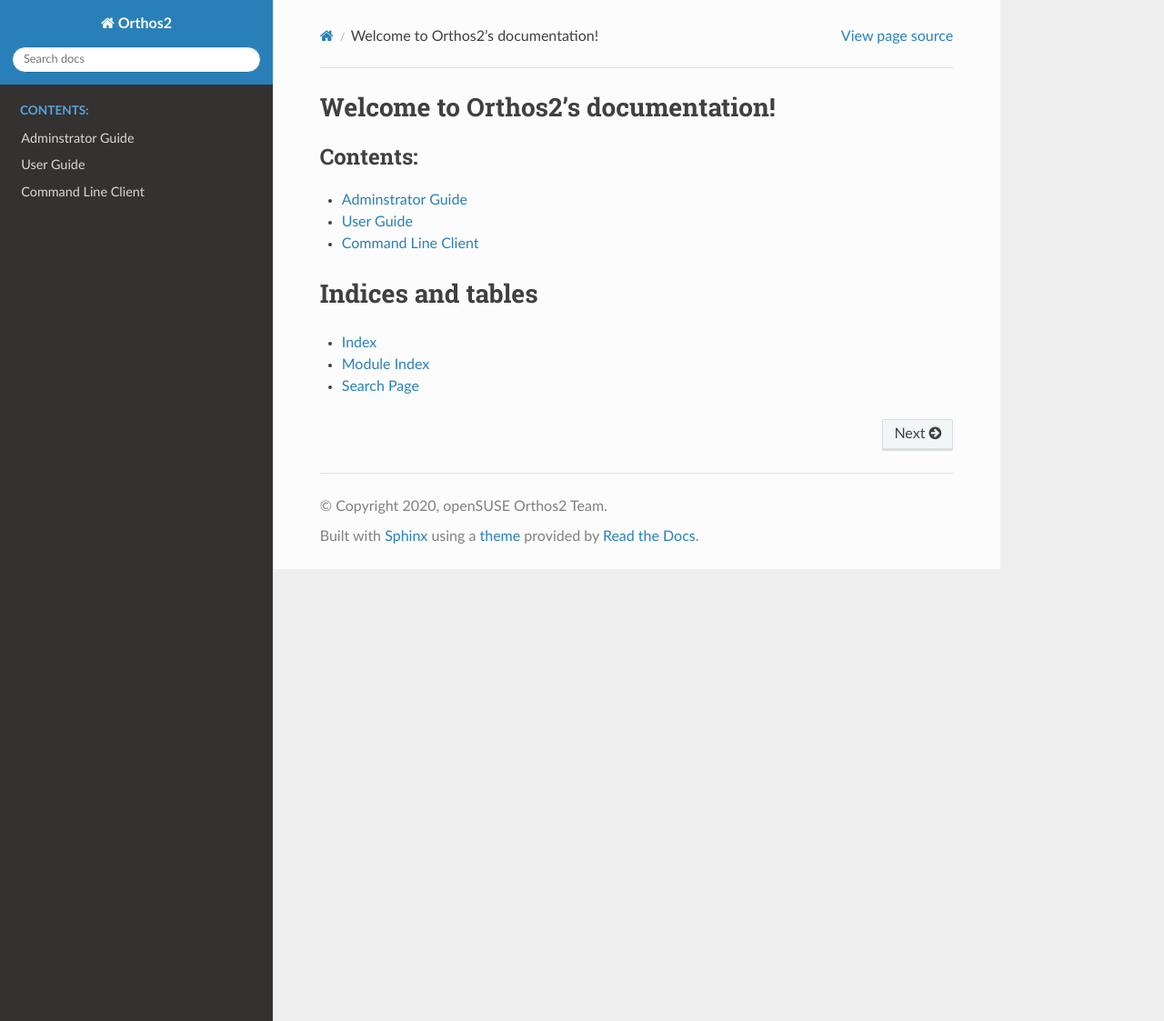
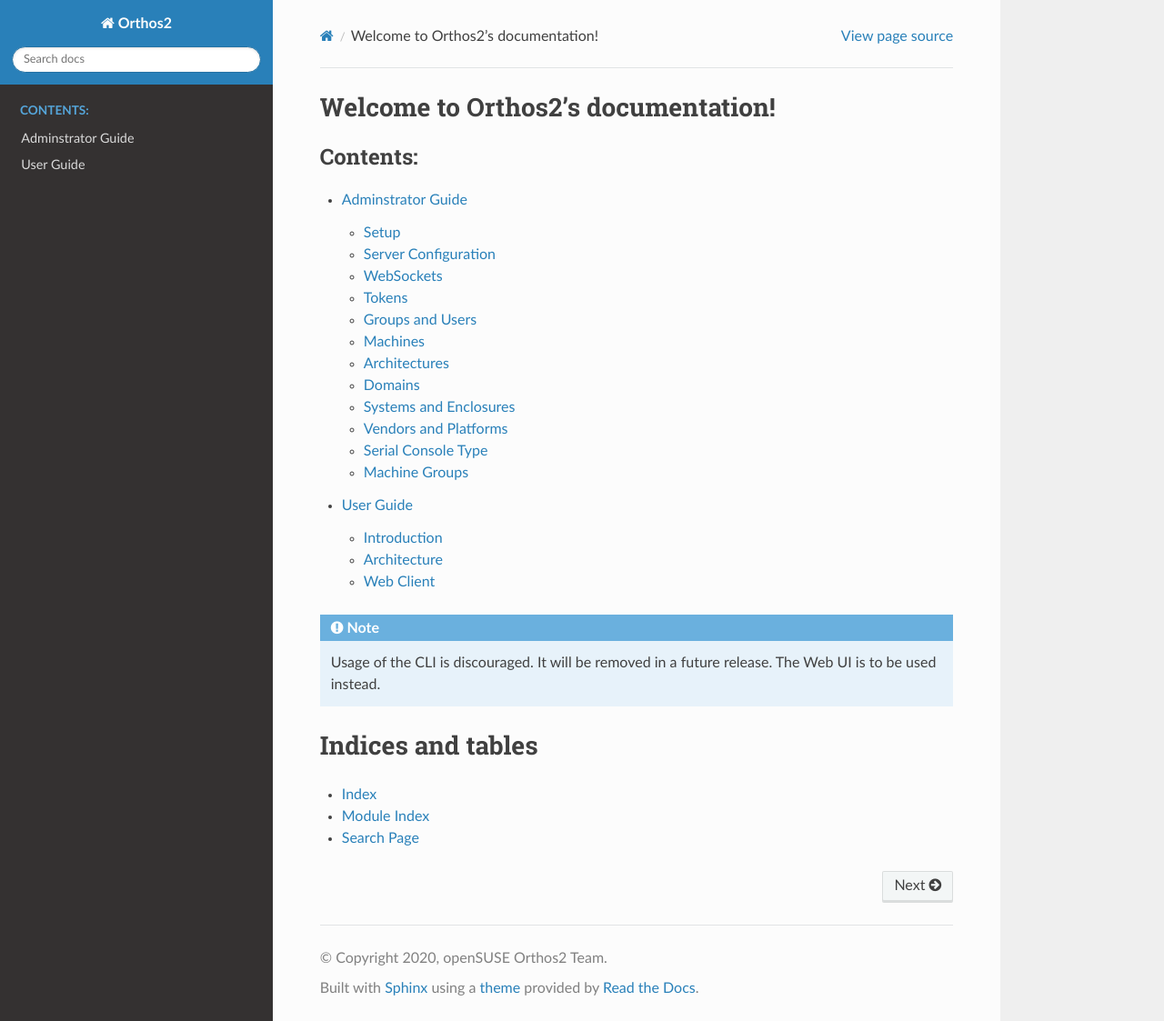
Before and after one commit to openSUSE/orthos2, a Sphinx documentation site: the page built from docs/index.rst, in a window 1280 px wide and 1123 px high. Shown: the whole window at 91% size. Built offline with Sphinx 7.4.7 and the Read the Docs theme 3.1.0, drawn with Linux system fonts in a browser that asks for light colours; some of the changed lines change nothing that is shown.

Commit message:
Docs: Remove CLI documentation

```diff
--- a/docs/commandline.rst
+++ /dev/null
@@ -1,278 +0,0 @@
-"""""""""""""
-Orthos Client
-"""""""""""""
-
-Command Line Interface (CLI)
-############################
-
-Basics
-======
-
-The Orthos CLI is a simple interactive shell. You can perform following tasks with the Orthos CLI:
-
-- execute complex queries such as “which machines have more than 4 CPUs” and are reserved by Manfred
-- reserve or release a machine
-- trigger installation of a machine
-- view detailed machine information (such as dmidecode, lspci, lsmod or hwinfo)
-- turn power on/off or just reboot a machine
-- edit machine data
-- Sync machines with a cobbler server
-- Trigger machine data scans
-- ...
-
-Install the CLI
-===============
-
-Python 3 is recommended.
-
-.. code-block::
-
-    zypper in orthos-client
-
-In the Orthos Web Client you will find also the download link ``Download CLI`` to the CLI, here you have the possibility
-to download the suitable client for your distribution(.rpm). The button is in the top right corner.
-
-Connecting the CLI to the Orthos Server
-=======================================
-
-The CLI has several options how you can set up the connection to the Orthos server and adapt it to your needs.
-
-.. code-block::
-
-    you_machine:~ # orthos --help
-    usage: orthos [-h] [-H HOST] [-P PORT] [-U USER] [--password PASSWORD]
-                  [--token TOKEN] [-D] [-L FILE] [--no-pager] [-p] [-F IFS]
-                  [-q] [-v] [--timezone TZ]
-
-    Orthos command line interface.
-
-    optional arguments:
-      -h, --help            show this help message and exit
-      -H HOST, --host HOST  use the hostname specified on the command line instead
-                            of the one in the config file
-      -P PORT, --port PORT  use the port specified on the command line instead of
-                            the one in the config file
-      -U USER, --user USER  use the username specified
-      --password PASSWORD   Better use --token instead (Create a token in the
-                            preferences section of the user on the web
-			    interface of the server)
-      --token TOKEN         use this token for automatic authentication (e.g. for
-                            scripting); -U/--password options will be ignored
-      -D, --debug           write debugging output
-      -L FILE, --logfile FILE
-                            use that together with -D to log the debug output in a
-                            file rather than the console
-      --no-pager            do not use pager when showing results
-      -p, --plain-output    print plain output (e.g. for scripting)
-      -F IFS, --ifs IFS     set internal field separator (only useful in
-                            combination with -p; default is $OIFS)
-      -q, --quiet           makes command line client quiet
-      -v, --version         print version output
-      --timezone TZ         set the local time zone (default is "Europe/Berlin")
-
-Example for the connection to the Orthos Server:
-
-.. code-block::
-
-    your_machine:~ # orthos -H https://orthos-next.arch.suse.de
-    (orthos 2.0.0)
-
-Orthosrc configuration file
-===========================
-
-The orthos package installs an empty configuration file in |orthosrc_loc|. Once you connected to the orthos server, it
-is recommended to copy this file to your local config directory: ``~/.config/orthosrc`` and adapt the file to your
-needs.
-
-The file follows the following format: `Python 3 Docs - Supported INI file structure <https://docs.python.org/3/library/configparser.html#supported-ini-file-structure>`_
-
-The CLI will read the global configuration file found at ``/etc/orthosrc`` and after that load the user config file.
-There are two sections:
-
-* ``global``: Keys for username, server, port, protocol and the token.
-* ``alias``: Keys are the name of the alias whereas the value is the query that is being sent.
-
-For authentication it is required to obtain a token from the WebUI under "Preferences".
-
-Orthos Command Examples
-=======================
-
-HELP
-
-Provides help and shows you an overview of the available Orthos CLI commands.
-
-.. code-block::
-
-    (orthos 2.0.0) help
-
-    Commands are:
-
-    INFO                 Retrieve information about a machine.
-    POWER                Power cycles a machine.
-    REGENERATE           Regenerate machine-related or service files.
-    RESCAN               Rescan a machine.
-    SERVERCONFIG         Show server configuration.
-    RESERVATIONHISTORY   Show reservation history of a machine.
-    ADD                  Adds information to the database.
-    RELEASE              Release machines.
-    QUERY                Retrieve information about a machine.
-    RESERVE              Reserve machines.
-    SETUP                Automatic machine setup.
-    DELETE               Removes information from the database.
-    ALIAS                Define own aliases.
-    AUTH                 Request authorisation manually.
-    EXIT                 Exit program.
-    HELP                 Provides help.
-
-
-.. code-block::
-
-    (orthos 2.0.0) help info
-    Command to get information about a machine.
-
-    Usage:
-        INFO <fqdn>
-
-    Arguments:
-        fqdn - FQDN or hostname of the machine.
-
-    Example:
-        INFO foo.suse.de
-
-
-.. code-block::
-
-    (orthos 2.0.0) help power
-    Command to power cycle machines or the get the current status.
-
-    Usage:
-        POWER <fqdn> <action>
-
-    Arguments:
-        fqdn   - FQDN or hostname of the machine.
-        action - Specify new power state. Actions are:
-
-    on                 : Power on.
-    off                : Power off via SSH. If didn't succeed, use remote power.
-    off-ssh            : Power off via SSH only.
-    off-remotepower    : Power off via remote power only.
-    reboot             : Reboot via SSH. If didn't succeed, use remote power.
-    reboot-ssh         : Reboot via SSH only.
-    reboot-remotepower : Reboot via remote power only.
-    status             : Get power status.
-
-    Example:
-        POWER foo.suse.de reboot
-
-
-.. code-block::
-
-    (orthos 2.0.0) help reserve
-    Reserves a machine.
-
-    Usage:
-        RESERVE <fqdn>
-
-    Arguments:
-        fqdn - FQDN or hostname of the machine.
-
-    Example:
-        RESERVE foo.suse.de
-
-
-
-.. code-block::
-
-    (orthos 2.0.0) help alias
-    Define or display aliases. The command can be called without any arguments, then it displays all available aliases. If it's called with one argument, then it displays the definition of a specific alias. If it is called with more than two arguments, then you can define new aliases.
-
-    To execute an alias, type the alias name with a leading '@'.
-
-    Usage:
-        ALIAS [alias] [*args]
-
-    Arguments:
-        alias - Alias name.
-        *args - Valid command string.
-
-    Example:
-        ALIAS
-        ALIAS allmachines query name, ipv4 where name =~ foobar
-        ALIAS allmachines
-
-    @allmachines
-
-
-QUERY
-
-Retrieve all kind of information about a machine or general orthos data.
-This is a very powerful command. It is built up similar to a SELECT SQL
-database statement. In fact it ends up in querying the underlying orthos
-server database:
-
-query foo, bar where binary_attribute and int_attribute > XY and char_attribute
-=~ "STRING"
-
--> This will search for and show the results (also attributes): foo and bar
-where the condition after where matches.
-
-Examples:
-
-.. code-block::
-
-    query fqdn, cpu_physical
-    query fqdn where cpu_model =~ Intel
-    query fqdn where cpu_model =~ Intel OR !efi
-
-
-More complex queries:
-
-.. code-block::
-
-    # Show full names and installed distributions of all machines which
-    # are not reserved (!res_by), which do run and have an orthos ssh key
-    # installed and therefore could be nightly scanned (status_login)
-    # which are not administrative, x86_64 machines and do have more than 7
-    # CPU cores:
-    query fqdn, inst_dist where !res_by and status_login and !administrative and architecture = x86_64 and cpu_cores > 7
-
-
-Use alias(es) for more complex queries:
-To permanently define and use above command as an alias (auto-stored in
-~/.config/orthosrc), make sure to not use any quoting, just do:
-
-.. code-block::
-
-   alias x86_free_running query fqdn, inst_dist where !res_by and status_login and !administrative and architecture = x86_64 and cpu_cores > 7
-
-
-
-To use above defined alias (tab completion working...):
-
-.. code-block::
-
-   @x86_free_running
-
-
-Valid operators are:
-
-.. code-block::
-
-    !<field>            not (binary fields only)
-    == =                exactly equal
-    =~                  contains
-    =*                  startswith
-    !=                  unequal
-    >  <                greater or less than (number fields only)
-    >= <=               greater equals or less equals (number fields only)
-    AND                 logical conjunction
-    OR                  logical disjunction
-
-
-Orthos Variables and Objects
-============================
-
-The Orthos Client has many objects that you can query from the machine objects
-in Orthos. The names are self-explanatory and can be used for queries
-as described under the `query` command above or you use the TAB completion
-feature to see available `query` attributes.
--- a/docs/conf.py
+++ b/docs/conf.py
@@ -71,19 +71,10 @@
 
 # One entry per manual page. List of tuples
 # (source start file, name, description, authors, manual section).
-man_pages = [
-    (
-        "commandline",
-        cli_cmd_name,
-        "Orthos Command Line Client Documenation",
-        ["Thomas Renninger"],
-        1,
-    ),
-]
+man_pages = []  # type: ignore
 
 rst_prolog = """
 .. |orthosrc_loc| replace:: {0}
-.. |cli_cmd_name| replace:: {1}
 """.format(
-    docs_location + cli_pkg_name + "orthosrc", cli_cmd_name
+    docs_location + cli_pkg_name + "orthosrc"
 )
--- a/docs/index.rst
+++ b/docs/index.rst
@@ -7,13 +7,14 @@
 ===================================
 
 .. toctree::
-   :maxdepth: 1
+   :maxdepth: 2
    :caption: Contents:
 
    Adminstrator Guide <adminguide>
    User Guide <userguide>
-   Command Line Client <commandline>
 
+
+.. note:: Usage of the CLI is discouraged. It will be removed in a future release. The Web UI is to be used instead.
 
 
 Indices and tables
```
Also changed, not shown: 1 other file.
